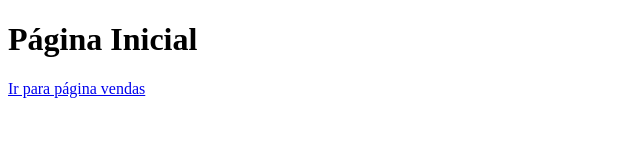
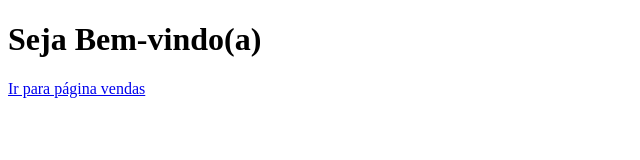
Before and after one commit to Ma-Eduarda/oficinaGit, a plain HTML site: page index.html in a window 1280 px wide. Shown: the whole page, without its empty margins (0-640 px from the left). Drawn offline with Linux system fonts and the light colour scheme.

Commit message:
atualização da página inical

```diff
--- a/index.html
+++ b/index.html
@@ -6,7 +6,7 @@
     <title>Página Incial</title>
 </head>
 <body>
-    <h1>Página Inicial</h1>
+    <h1>Seja Bem-vindo(a)</h1>
     <a href="vendas.html">Ir para página vendas</a>
 </body>
 </html>
```
